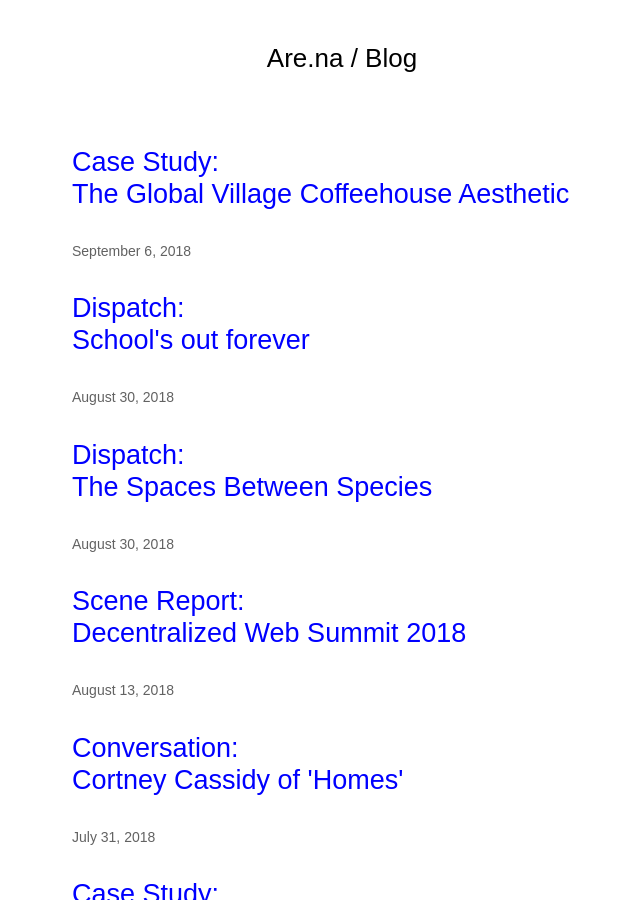
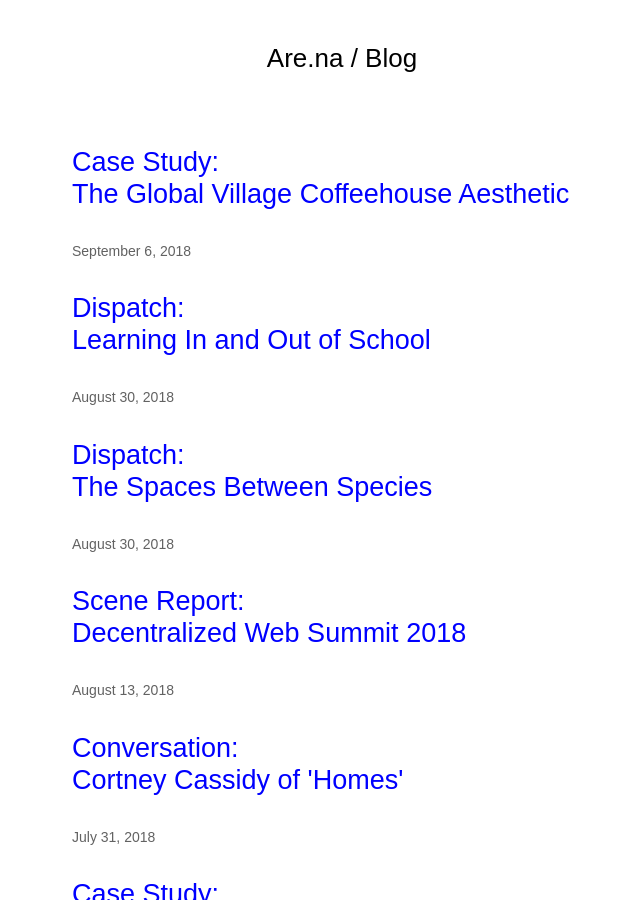
Before and after one commit to aredotna/building, a Jekyll site: the page built from index.html, in a window 1280 px wide and 900 px high. Shown: the whole window, without its empty margins (298-938 px from the left). Built offline with Jekyll 4.4.1, drawn with Linux system fonts in a browser that asks for light colours.

Commit message:
Update 2018-09-13-back-to-school.markdown

```diff
--- a/_posts/2018-09-13-back-to-school.markdown
+++ b/_posts/2018-09-13-back-to-school.markdown
@@ -1,14 +1,14 @@
 ---
-title: "School's out forever"
+title: "Learning In and Out of School"
 date: 2018-08-30 00:00:00 Z
 categories:
 - Dispatch
 tags:
-- draft
+- featured
 layout: post
 image: https://d2w9rnfcy7mm78.cloudfront.net/571136/large_1ca76259cd1996f9db0cc8d208d11feb.jpg
 author: "Leo Shaw"
-description: "A collection of channels on learning, unschooling, and cooperative education."
+description: "A collection of resources on learning, pedagogy, and cooperative education."
 ---
 
 <figure>
```
